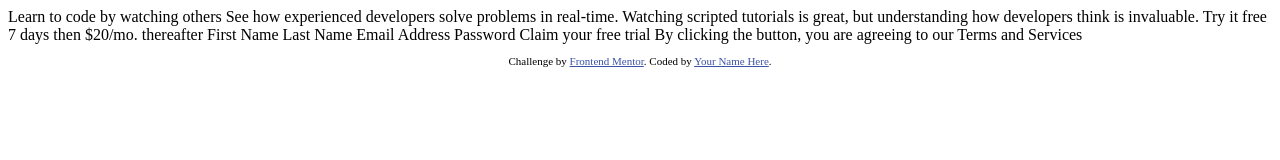
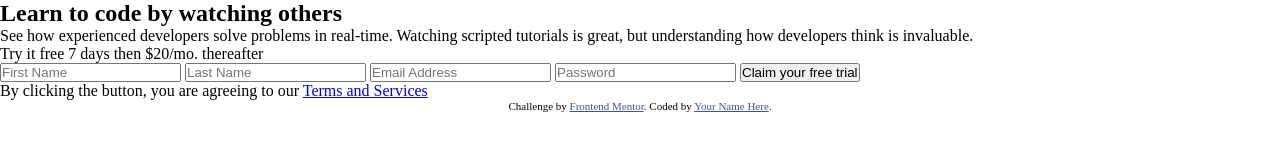
Before and after one commit to y25sanchez/intro-component-with-signup-form-master, a plain HTML site: page index.html in a window 1280 px wide. Drawn offline with Linux system fonts and the light colour scheme.

Commit message:
html done

```diff
--- a/index.html
+++ b/index.html
@@ -1,41 +1,62 @@
 <!DOCTYPE html>
 <html lang="en">
   <head>
-  <meta charset="UTF-8">
-  <meta name="viewport" content="width=device-width, initial-scale=1.0"> <!-- displays site properly based on user's device -->
+    <meta charset="UTF-8" />
+    <meta name="viewport" content="width=device-width, initial-scale=1.0" />
+    <!-- displays site properly based on user's device -->
 
-  <link rel="icon" type="image/png" sizes="32x32" href="./images/favicon-32x32.png">
-
+    <link
+      rel="icon"
+      type="image/png"
+      sizes="32x32"
+      href="./images/favicon-32x32.png"
+    />
+    <link rel="preconnect" href="https://fonts.googleapis.com" />
+    <link rel="preconnect" href="https://fonts.gstatic.com" crossorigin />
+    <link
+      href="https://fonts.googleapis.com/css2?family=Poppins:wght@400;500;600;700&display=swap"
+      rel="stylesheet"
+    />
     <title>Frontend Mentor | Intro component with sign up form</title>
 
-  <!-- Feel free to remove these styles or customise in your own stylesheet 👍 -->
-  <style>
-    .attribution { font-size: 11px; text-align: center; }
-    .attribution a { color: hsl(228, 45%, 44%); }
-  </style>
+    <link rel="stylesheet" href="/styles.css" />
   </head>
   <body>
-
-  Learn to code by watching others
-
-  See how experienced developers solve problems in real-time. Watching scripted tutorials is great,
-  but understanding how developers think is invaluable.
-
-  Try it free 7 days then $20/mo. thereafter
-
-  First Name
-  Last Name
-  Email Address
-  Password
-
-  Claim your free trial
-
-  By clicking the button, you are agreeing to our Terms and Services
+    <main>
+      <section>
+        <h1>Learn to code by watching others</h1>
+        <p>
+          See how experienced developers solve problems in real-time. Watching
+          scripted tutorials is great, but understanding how developers think is
+          invaluable.
+        </p>
+      </section>
+      <section>
+        <div>
+          <p><span>Try it free 7 days</span> then $20/mo. thereafter</p>
+        </div>
+        <form>
+          <input type="text" placeholder="First Name" />
+          <input type="text" placeholder="Last Name" />
+          <input type="email" placeholder="Email Address" />
+          <input type="password" placeholder="Password" />
+          <input type="submit" value="Claim your free trial" />
+          <p>
+            By clicking the button, you are agreeing to our
+            <a href="http://www.google.com" target="_blank"
+              >Terms and Services</a
+            >
+          </p>
+        </form>
+      </section>
+    </main>
 
     <footer>
       <p class="attribution">
-      Challenge by <a href="https://www.frontendmentor.io?ref=challenge" target="_blank">Frontend Mentor</a>.
-      Coded by <a href="#">Your Name Here</a>.
+        Challenge by
+        <a href="https://www.frontendmentor.io?ref=challenge" target="_blank"
+          >Frontend Mentor</a
+        >. Coded by <a href="#">Your Name Here</a>.
       </p>
     </footer>
   </body>
--- /dev/null
+++ b/styles.css
@@ -0,0 +1,22 @@
+*{
+    margin: 0;
+    padding: 0;
+    box-sizing: border-box;
+}
+
+
+
+
+
+
+
+
+
+/*---Footer---*/
+.attribution {
+  font-size: 11px;
+  text-align: center;
+}
+.attribution a {
+  color: hsl(228, 45%, 44%);
+}
```
Lines whose indentation alone changed are shown as unchanged.
